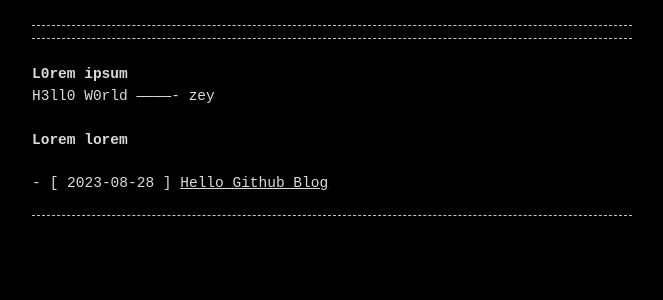
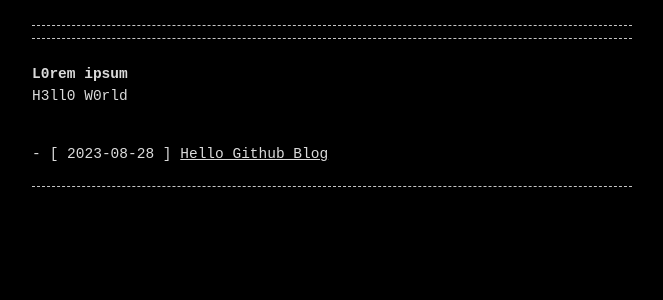
Before and after one commit to setpasslock/setpasslock.github.io, a Jekyll site: the page built from index.md, in a window 1280 px wide. Shown: the top 300 px of the page, without its empty margins (308-971 px from the left). Built offline with Jekyll 4.4.1, drawn with Linux system fonts in a browser that asks for light colours.

Commit message:
Update index.md

```diff
--- a/index.md
+++ b/index.md
@@ -6,6 +6,4 @@ permalink: /
 
 # L0rem ipsum
 
-H3ll0 W0rld ------------- zey
-
-# Lorem lorem
+H3ll0 W0rld
```
